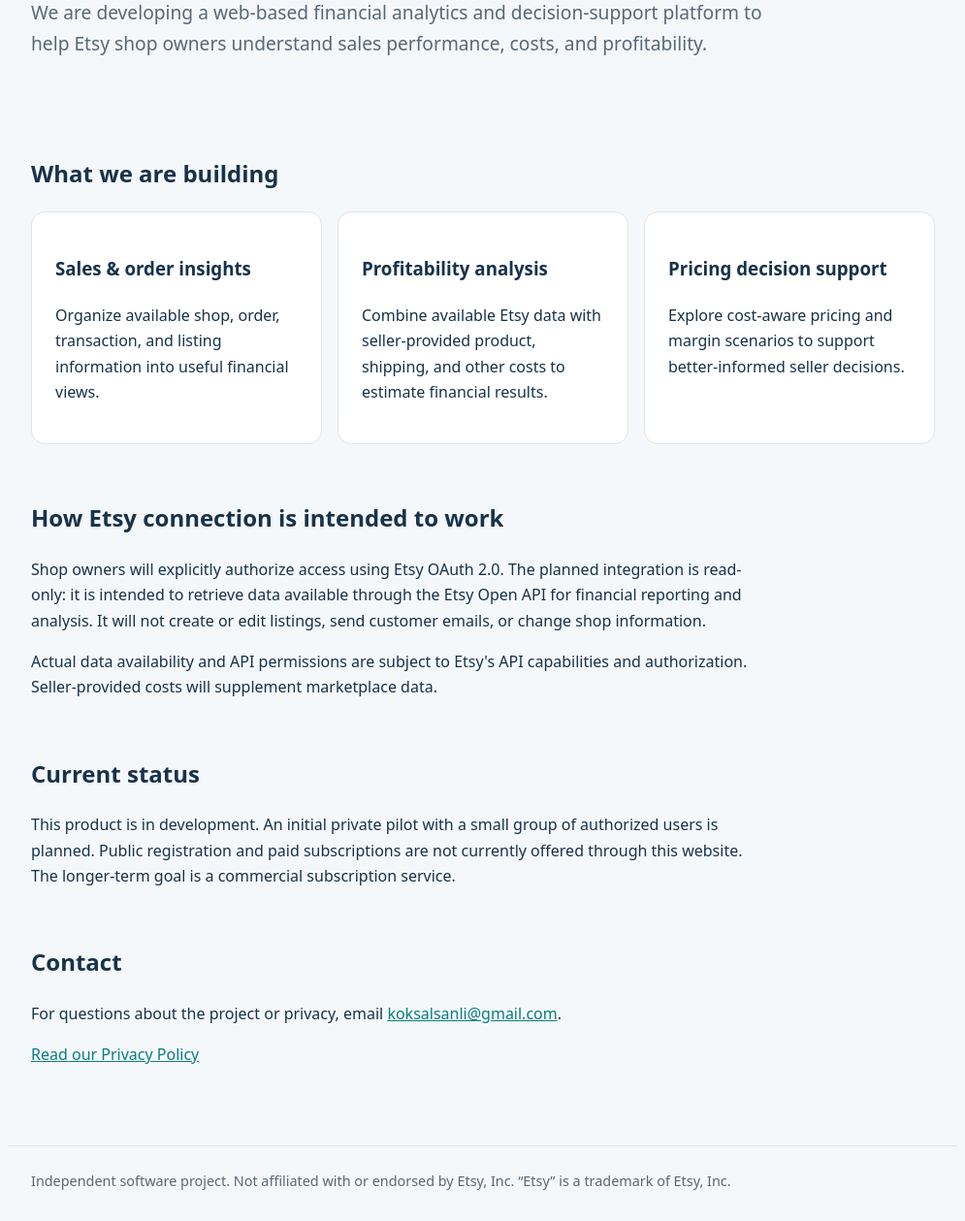
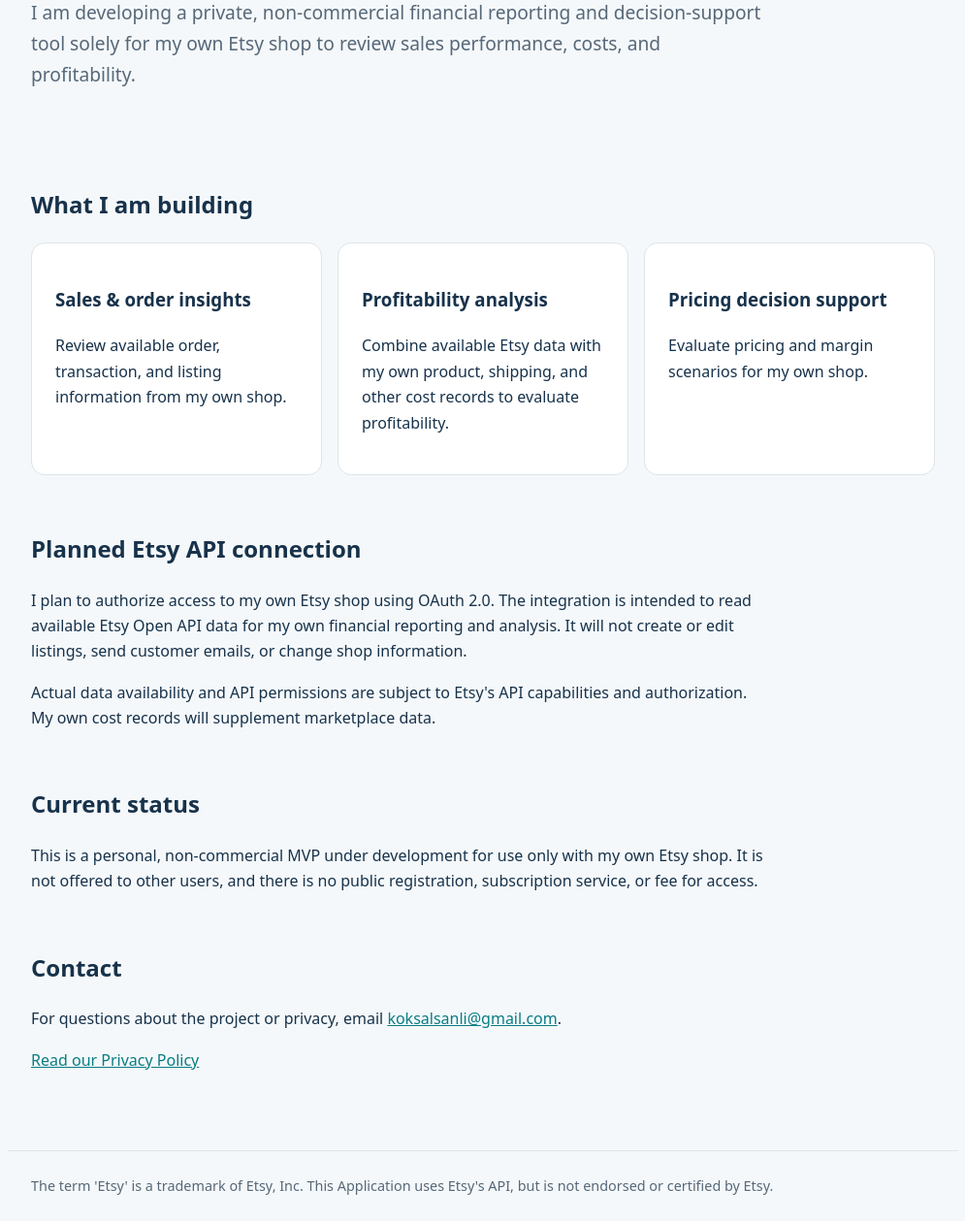
Before and after one commit to mksanli/etsy-financial-platform-site, a plain HTML site: page index.html in a window 1280 px wide. Shown: the part 369-1628 px from the top of the page at 97% size, without its empty margins (142-1137 px from the left). Drawn offline with Linux system fonts and the light colour scheme.

Commit message:
Align website with personal non-commercial single-shop MVP

```diff
--- a/index.html
+++ b/index.html
@@ -2,8 +2,8 @@
 <html lang="en">
 <head>
 <meta charset="utf-8"><meta name="viewport" content="width=device-width, initial-scale=1">
-<meta name="description" content="A financial analytics and decision-support platform for Etsy sellers. Currently under development.">
-<title>Etsy Seller Financial Intelligence | Private Pilot</title>
+<meta name="description" content="A private, non-commercial financial reporting and decision-support tool for my own Etsy shop. Under development.">
+<title>Personal Etsy Shop Financial Reporting | MVP</title>
 <style>
 :root{color-scheme:light;--ink:#17324b;--muted:#566879;--accent:#087d83;--bg:#f5f8fa}
 *{box-sizing:border-box}body{margin:0;font:16px/1.65 system-ui,-apple-system,Segoe UI,sans-serif;color:var(--ink);background:var(--bg)}
@@ -19,20 +19,20 @@ footer{border-top:1px solid #dce5e9;color:var(--muted);font-size:.9rem}small{col
 <body>
 <header><a class="brand" href="./">Seller Financial Intelligence</a><nav><a href="#about">About</a><a href="#contact">Contact</a><a href="privacy.html">Privacy</a></nav></header>
 <main>
-<section class="hero"><span class="tag">Under development · Private pilot planned</span>
-<h1>Clearer financial decisions for Etsy sellers.</h1>
-<p class="lead">We are developing a web-based financial analytics and decision-support platform to help Etsy shop owners understand sales performance, costs, and profitability.</p>
+<section class="hero"><span class="tag">Under development · Personal, non-commercial MVP</span>
+<h1>Financial clarity for my Etsy shop.</h1>
+<p class="lead">I am developing a private, non-commercial financial reporting and decision-support tool solely for my own Etsy shop to review sales performance, costs, and profitability.</p>
 </section>
-<section class="section" id="about"><h2>What we are building</h2><div class="cards">
-<div class="card"><h3>Sales &amp; order insights</h3><p>Organize available shop, order, transaction, and listing information into useful financial views.</p></div>
-<div class="card"><h3>Profitability analysis</h3><p>Combine available Etsy data with seller-provided product, shipping, and other costs to estimate financial results.</p></div>
-<div class="card"><h3>Pricing decision support</h3><p>Explore cost-aware pricing and margin scenarios to support better-informed seller decisions.</p></div>
+<section class="section" id="about"><h2>What I am building</h2><div class="cards">
+<div class="card"><h3>Sales &amp; order insights</h3><p>Review available order, transaction, and listing information from my own shop.</p></div>
+<div class="card"><h3>Profitability analysis</h3><p>Combine available Etsy data with my own product, shipping, and other cost records to evaluate profitability.</p></div>
+<div class="card"><h3>Pricing decision support</h3><p>Evaluate pricing and margin scenarios for my own shop.</p></div>
 </div></section>
-<section class="section"><h2>How Etsy connection is intended to work</h2>
-<p>Shop owners will explicitly authorize access using Etsy OAuth 2.0. The planned integration is read-only: it is intended to retrieve data available through the Etsy Open API for financial reporting and analysis. It will not create or edit listings, send customer emails, or change shop information.</p>
-<p>Actual data availability and API permissions are subject to Etsy's API capabilities and authorization. Seller-provided costs will supplement marketplace data.</p></section>
-<section class="section"><h2>Current status</h2><p>This product is in development. An initial private pilot with a small group of authorized users is planned. Public registration and paid subscriptions are not currently offered through this website. The longer-term goal is a commercial subscription service.</p></section>
+<section class="section"><h2>Planned Etsy API connection</h2>
+<p>I plan to authorize access to my own Etsy shop using OAuth 2.0. The integration is intended to read available Etsy Open API data for my own financial reporting and analysis. It will not create or edit listings, send customer emails, or change shop information.</p>
+<p>Actual data availability and API permissions are subject to Etsy's API capabilities and authorization. My own cost records will supplement marketplace data.</p></section>
+<section class="section"><h2>Current status</h2><p>This is a personal, non-commercial MVP under development for use only with my own Etsy shop. It is not offered to other users, and there is no public registration, subscription service, or fee for access.</p></section>
 <section class="section" id="contact"><h2>Contact</h2><p>For questions about the project or privacy, email <a href="mailto:koksalsanli@gmail.com">koksalsanli@gmail.com</a>.</p>
 <p><a href="privacy.html">Read our Privacy Policy</a></p></section>
-</main><footer>Independent software project. Not affiliated with or endorsed by Etsy, Inc. “Etsy” is a trademark of Etsy, Inc.</footer>
+</main><footer>The term &#39;Etsy&#39; is a trademark of Etsy, Inc. This Application uses Etsy&#39;s API, but is not endorsed or certified by Etsy.</footer>
 </body></html>
```
